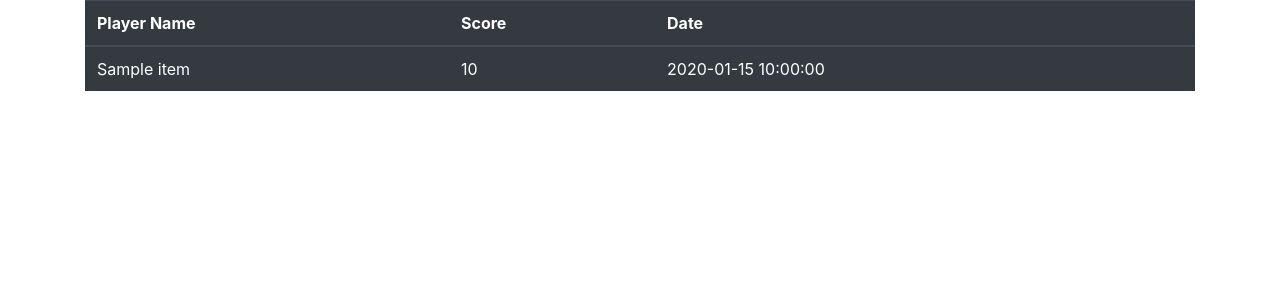
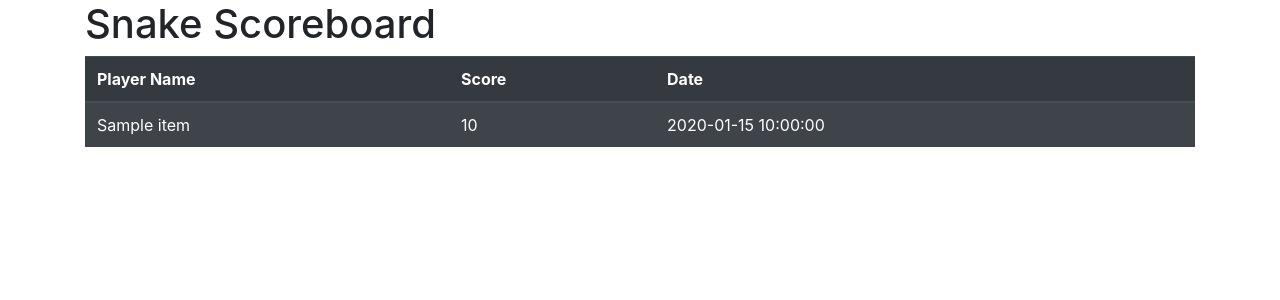
Before and after one commit to akinoFu/snake_game, a Flask app: page / in a window 1280 px wide. Shown: the top 300 px of the page. Run offline with Flask 2, Linux system fonts and the light colour scheme; a database or web service that is not in the repository returns one stand-in record (values such as "Sample title"); data that the repository does not hold is empty; some libraries are stand-ins or nearby versions.

Commit message:
changing HTML and adding descending order of score

```diff
--- a/api/models/score_manager.py
+++ b/api/models/score_manager.py
@@ -2,6 +2,7 @@ import json
 import os
 import datetime
 import requests
+from operator import itemgetter
 
 from .score import Score
 
@@ -42,7 +43,9 @@ class ScoreManager:
     def get_all_scores(self):
         """ Get all the data using api """
         r = requests.get(f"http://localhost:5000/api/scores")
-        return r.json()
+        new = r.json()
+        new_dict = sorted(new, key=itemgetter('score'), reverse=True)
+        return new_dict
 
     def save(self):
         """ Serializes the list of scores and saves to a JSON file """
--- a/api/webapp/templates/home.html
+++ b/api/webapp/templates/home.html
@@ -1,6 +1,7 @@
 {% extends "base.html" %}
 {% block main %}
-<table class="table table-dark">
+<p class="h1">Snake Scoreboard</p>
+<table class="table table-striped table-dark">
     <thead>
     <tr>
         <th scope="col">Player Name</th>
```
